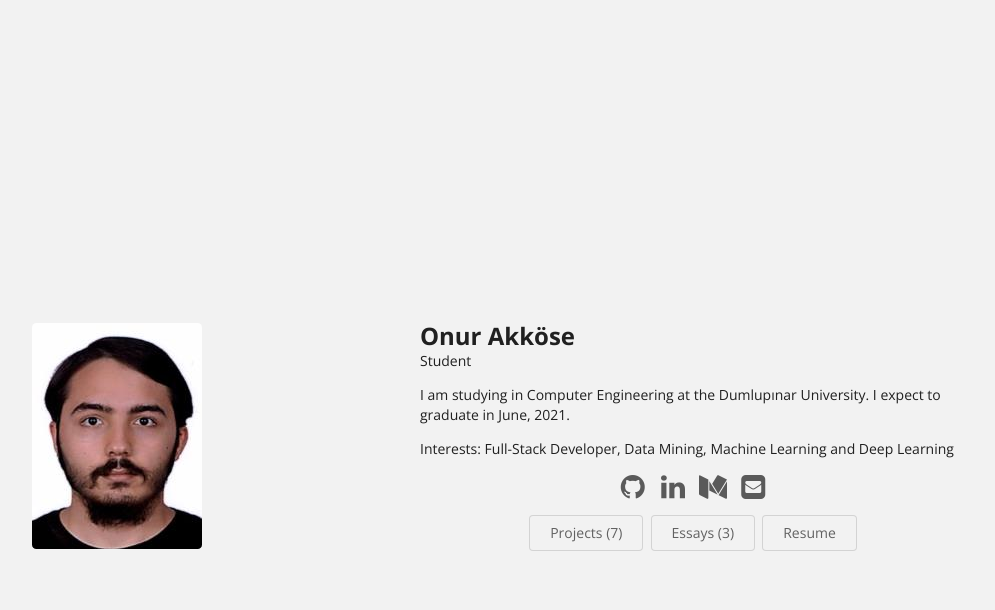
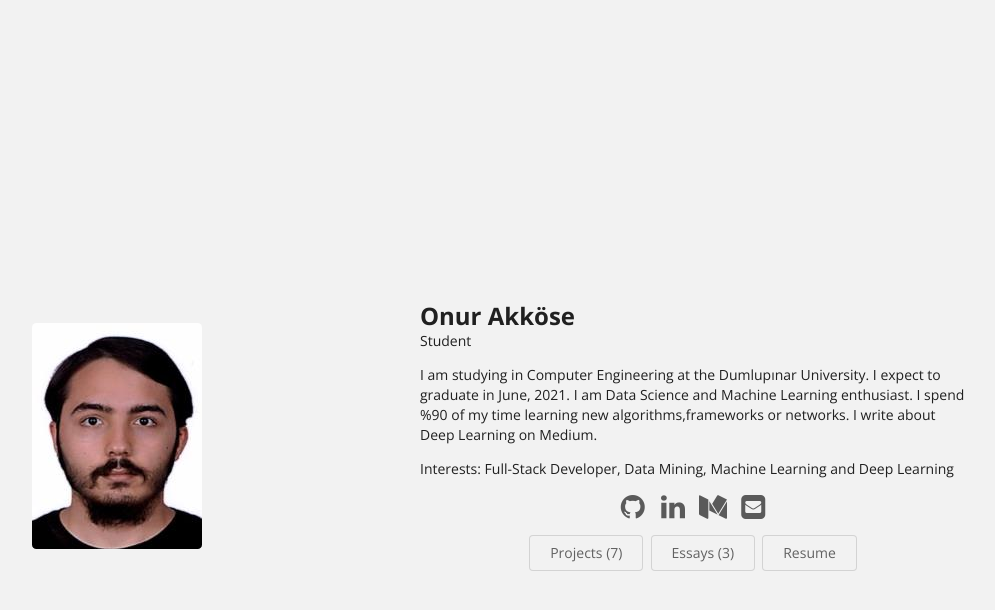
Before and after one commit to OnurAkkose/OnurAkkose.github.io, a Jekyll site: the page built from index.html, in a window 1280 px wide. Shown: the top 610 px of the page, without its empty margins (234-1229 px from the left). Built offline with Jekyll 4.4.1, drawn with Linux system fonts in a browser that asks for light colours.

Commit message:
Update bio.json

```diff
--- a/_data/bio.json
+++ b/_data/bio.json
@@ -6,7 +6,7 @@
     "email": "onur251akkose@gmail.com",
     "phone": "",
     "website": "https://onurakkose.github.io",
-    "summary": "I am studying in Computer Engineering at the Dumlupınar University. I expect to graduate in June, 2021.",
+    "summary": "I am studying in Computer Engineering at the Dumlupınar University. I expect to graduate in June, 2021. I am Data Science and Machine Learning enthusiast. I spend %90 of my time learning new algorithms,frameworks or networks. I write about Deep Learning on Medium.",
 
     "profiles": [
       {
```
